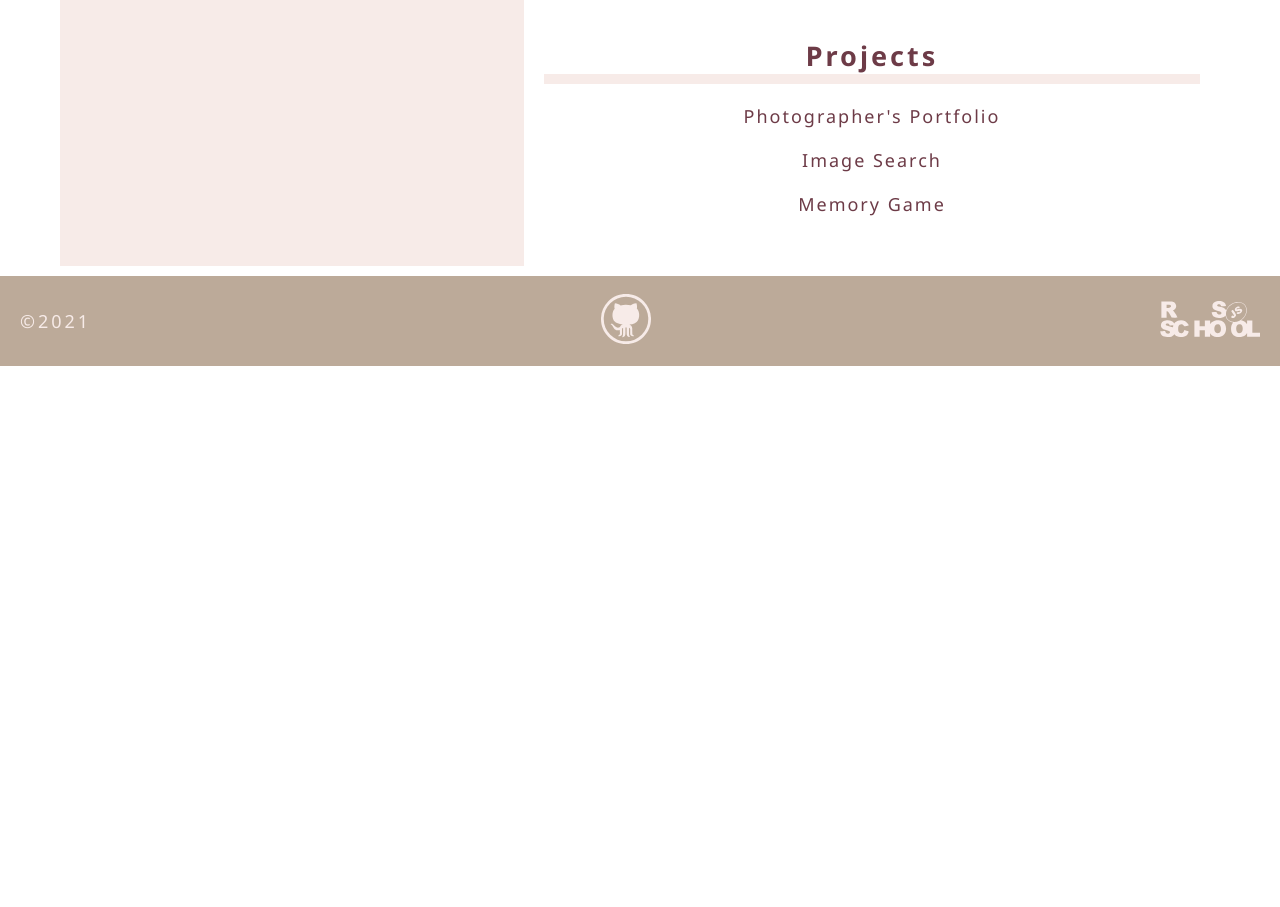
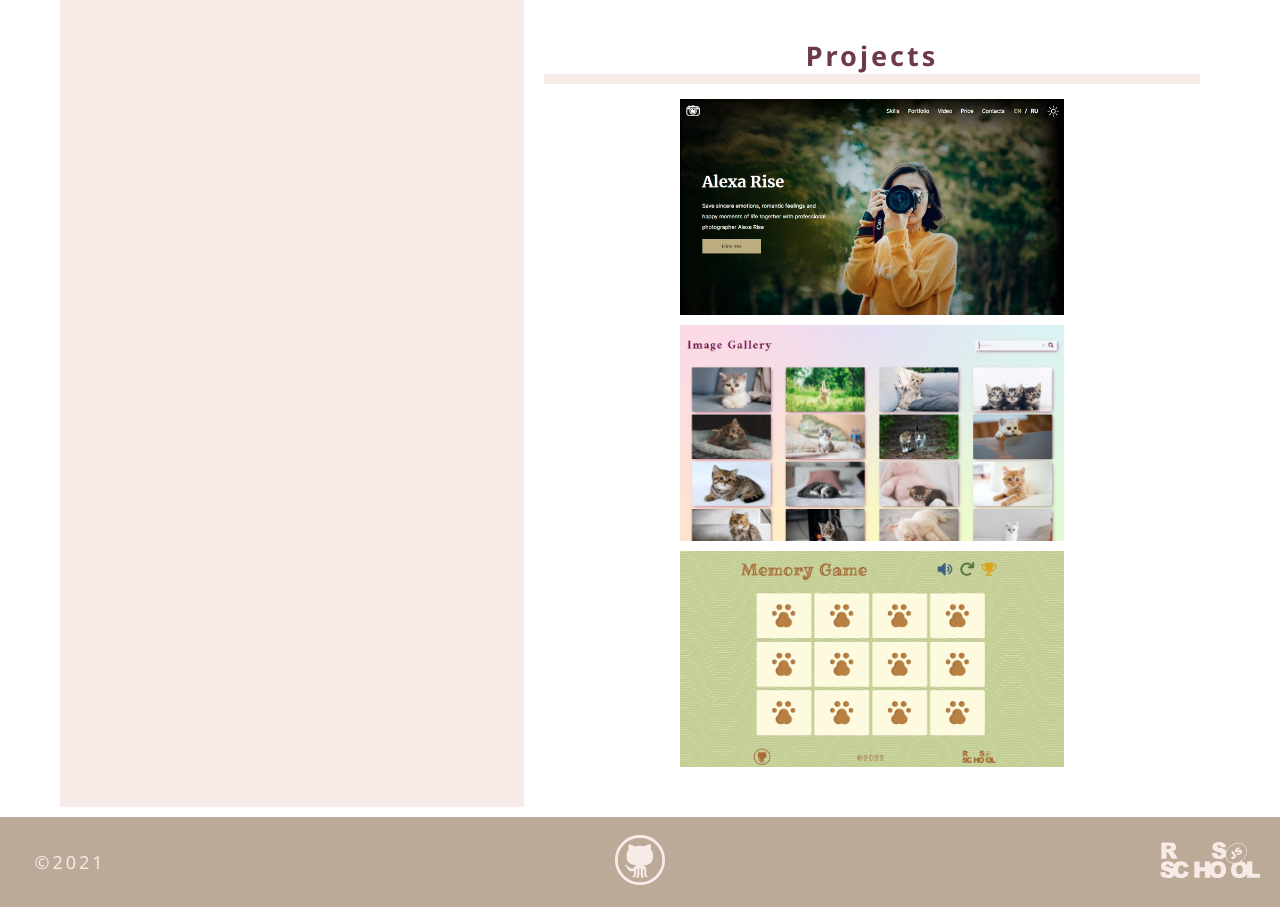
Before and after one commit to MariaKravchenko0/rsschool-cv-old, a plain HTML site: page index.html in a window 1280 px wide. Shown: the part 1462-2369 px from the top of the page. Before the commit the page ends 1828 px from the top, so only its background shows below. Drawn offline with Linux system fonts and the light colour scheme.

Commit message:
feat: change the way projects display

```diff
--- a/index.html
+++ b/index.html
@@ -64,13 +64,13 @@
             <h2 class="section-title">Contacts</h2>
             <ul class="contacts-list">
               <li>
-                <a href="mailto:kravchenkomaria00@gmail.com">
+                <a href="mailto:kravchenkomaria00@gmail.com" target="_blank">
                   <i class="fa-solid fa-envelope"></i>
                   kravchenkomaria00@gmail.com</a
                 >
               </li>
               <li>
-                <a href="https://t.me/MariaKravchenko0"
+                <a href="https://t.me/MariaKravchenko0" target="_blank"
                   ><i class="fa-solid fa-paper-plane"></i> MariaKravchenko0</a
                 >
               </li>
@@ -82,9 +82,10 @@
           <section class="section" id="skills">
             <h2 class="section-title">Skills</h2>
             <ul class="section-list">
-              <li class="section-list-item">HTML, CSS Basics</li>
+              <li class="section-list-item">HTML, CSS</li>
+              <li class="section-list-item">JavaScript Basics</li>
               <li class="section-list-item">GIT, GitHub</li>
-              <li class="section-list-item">JavaScript Basics</li>
+              <li class="section-list-item">Figma</li>
             </ul>
           </section>
           <section class="section" id="languages">
@@ -183,26 +184,44 @@ function rgb(r, g, b){
           </section>
           <section class="section main-column-section" id="projects">
             <h2 class="main-column-section-title">Projects</h2>
-            <ul class="projects-list">
-              <li class="my-project">
+            <div class="projects">
+              <div class="project">
                 <a
                   href="https://rolling-scopes-school.github.io/mariakravchenko0-JSFEPRESCHOOL/portfolio/"
-                  >Photographer's Portfolio</a
+                  target="_blank"
                 >
-              </li>
-              <li class="my-project">
+                  <div class="portfolio"></div>
+                  <div class="project-overlay">
+                    <h3>Photographer's Portfolio</h3>
+                    <span>(HTML, CSS, JS)</span>
+                  </div>
+                </a>
+              </div>
+              <div class="project">
                 <a
                   href="https://rolling-scopes-school.github.io/mariakravchenko0-JSFEPRESCHOOL/image-galery/"
-                  >Image Search</a
+                  target="_blank"
                 >
-              </li>
-              <li class="my-project">
+                  <div class="gallery"></div>
+                  <div class="project-overlay">
+                    <h3>Image Gallery</h3>
+                    <span>(HTML, CSS, JS)</span>
+                  </div>
+                </a>
+              </div>
+              <div class="project">
                 <a
                   href="https://rolling-scopes-school.github.io/mariakravchenko0-JSFEPRESCHOOL/memory-game/"
-                  >Memory Game</a
+                  target="_blank"
                 >
-              </li>
-            </ul>
+                  <div class="game"></div>
+                  <div class="project-overlay">
+                    <h3>Memory Game</h3>
+                    <span>(HTML, CSS, JS)</span>
+                  </div>
+                </a>
+              </div>
+            </div>
           </section>
         </div>
       </div>
@@ -211,14 +230,14 @@ function rgb(r, g, b){
       <div class="container footer-container">
         <div class="footer-item">©2021</div>
         <div class="footer-item">
-          <a href="https://github.com/MariaKravchenko0">
+          <a href="https://github.com/MariaKravchenko0" target="_blank">
             <svg class="github">
               <use xlink:href="assets/sprite.svg#github"></use>
             </svg>
           </a>
         </div>
         <div class="footer-item">
-          <a href="https://rs.school/js-stage0/">
+          <a href="https://rs.school/js-stage0/" target="_blank">
             <svg class="rsschool">
               <use xlink:href="assets/sprite.svg#rsschool"></use>
             </svg>
--- a/style.css
+++ b/style.css
@@ -1,7 +1,8 @@
 :root {
   --main-dark: #bcaa99;
   --main-light: #f7ebe8;
-  --text-color: #6d3b47;
+  --text-color: rgb(109, 59, 71);
+  --grey-color: #eee6e4;
 }
 
 * {
@@ -196,14 +197,65 @@ h2 {
   display: block;
   overflow-x: auto;
   font-size: 14px;
+  background-color: var(--grey-color);
 }
 
-.projects-list {
-  list-style: none;
+.projects {
+  display: flex;
+  flex-direction: column;
+  align-items: center;
 }
 
-.my-project {
+.project {
+  position: relative;
+  width: 384px;
+  height: 216px;
+  margin: 0 10px 10px;
   text-align: center;
+}
+
+.project > a {
+  color: var(--main-light);
+}
+
+.portfolio {
+  position: absolute;
+  width: 100%;
+  height: 100%;
+  background-image: url("assets/img/portfolio.jpg");
+  background-size: cover;
+}
+
+.gallery {
+  position: absolute;
+  width: 100%;
+  height: 100%;
+  background-image: url("assets/img/gallery.jpg");
+  background-size: cover;
+}
+
+.game {
+  position: absolute;
+  width: 100%;
+  height: 100%;
+  background-image: url("assets/img/game.jpg");
+  background-size: cover;
+}
+
+.project-overlay {
+  position: absolute;
+  width: 100%;
+  height: 100%;
+  display: flex;
+  flex-direction: column;
+  justify-content: center;
+  background-color: rgb(109, 59, 71, 0.5);
+  opacity: 0;
+  transition: 0.5s;
+}
+
+.project-overlay:hover {
+  opacity: 1;
 }
 
 .footer {
@@ -219,8 +271,7 @@ h2 {
 .footer-item {
   display: flex;
   justify-content: center;
-  max-width: 100px;
-  width: auto;
+  width: 100px;
   color: var(--main-light);
   letter-spacing: 3px;
 }
@@ -298,4 +349,9 @@ h2 {
   .column {
     padding: 10px;
   }
+
+  .project {
+    width: 300px;
+    height: 180px;
+  }
 }
```
Also changed, not shown: assets/img/gallery.jpg (added), assets/img/game.jpg (added), assets/img/portfolio.jpg (added). Lines whose indentation alone changed are shown as unchanged.
